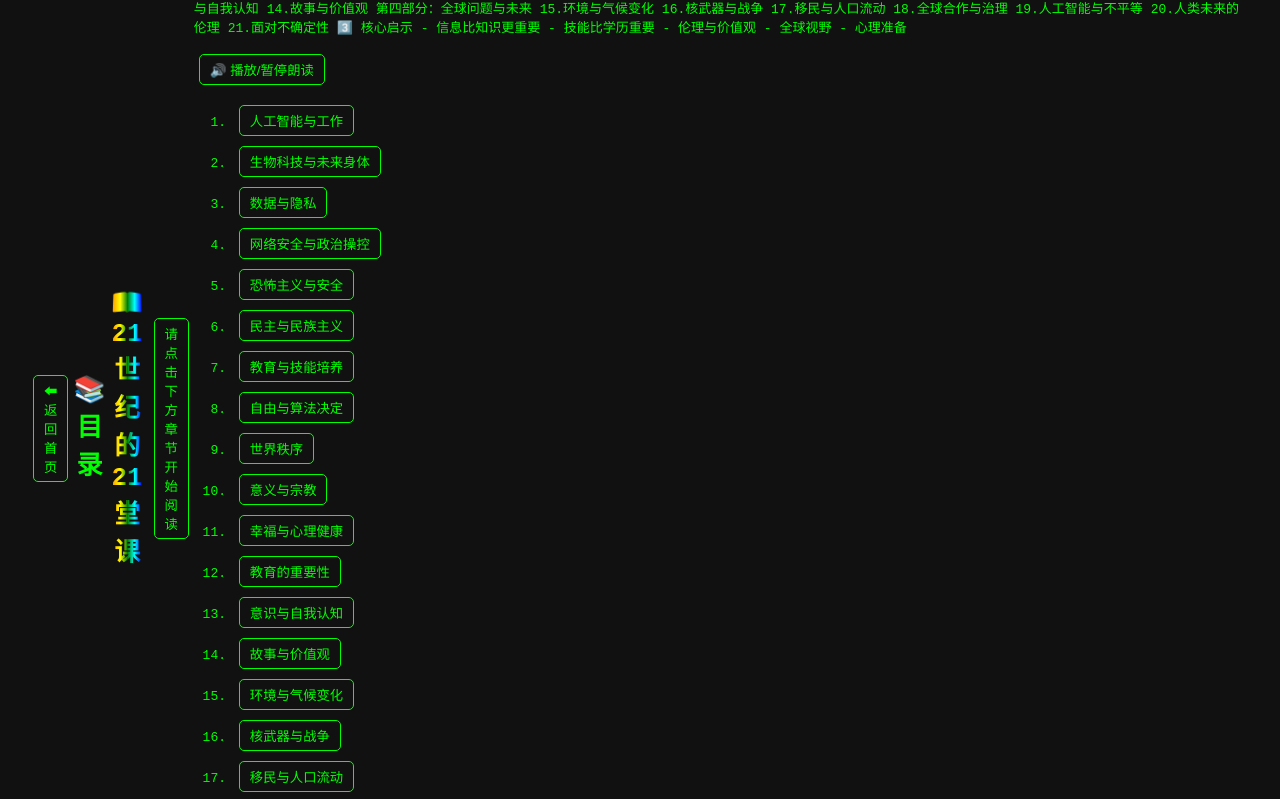
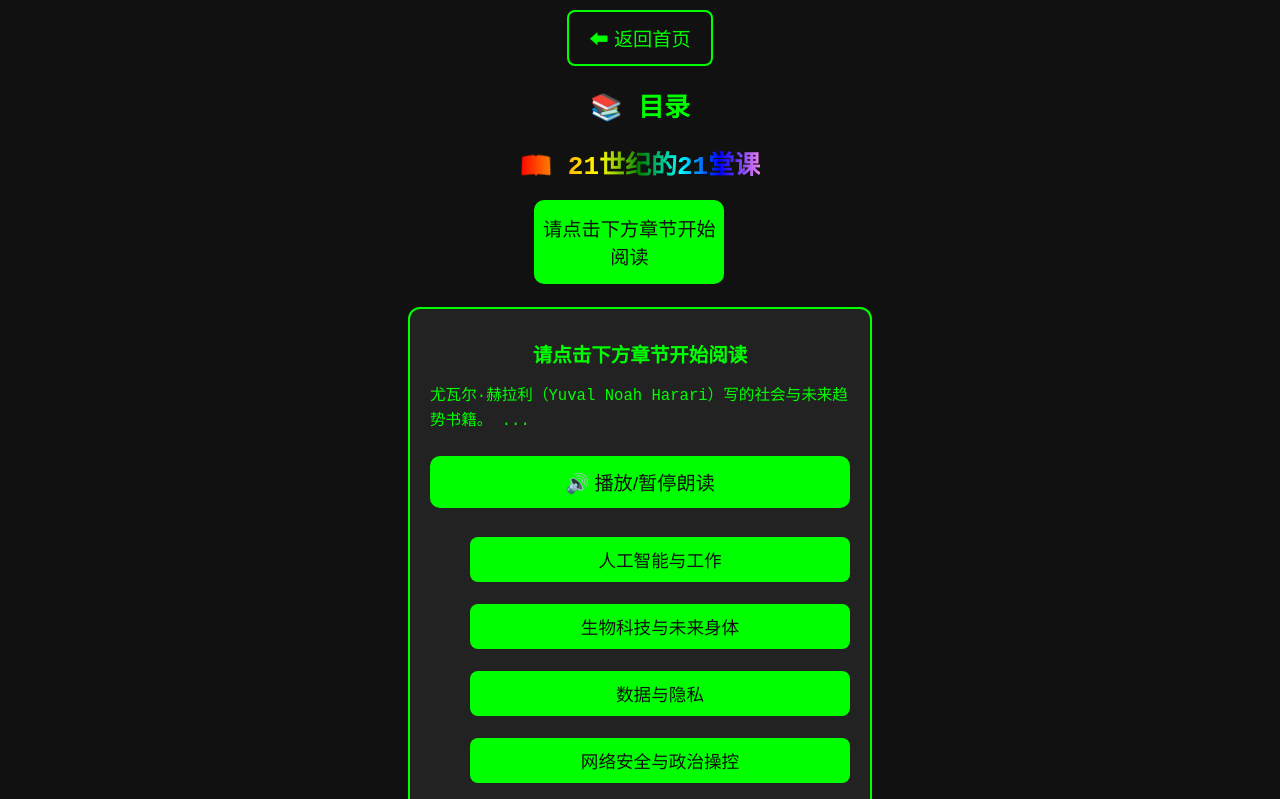
Before and after one commit to TshaajHuamTsaab/qishurxx, a plain HTML site: page library.html in a window 1280 px wide. Both pictures are taken after a click on the button "请点击下方章节开始阅读". Shown: the top 799 px of the page. Drawn offline with Linux system fonts and the light colour scheme.

Commit message:
Add files via upload

```diff
--- a/library.html
+++ b/library.html
@@ -2,75 +2,127 @@
 <html lang="zh-CN">
 <head>
 <meta charset="UTF-8">
+<meta name="viewport" content="width=device-width, initial-scale=1.0">
 <title>电子书库</title>
 <style>
-
+  /* 全局 */
   body {
     background: #111;
     color: #0f0;
     font-family: monospace;
+    margin: 0;
+    padding: 0;
     display: flex;
-    justify-content: center;
+    flex-direction: column;
     align-items: center;
-    height: 100vh;
+    min-height: 100vh;
+    width: 100vw;
   }
 
-  .book-card {
+  h1, h2 {
+    text-align: center;
+    margin: 10px 0;
+  }
+
+  /* 返回首页按钮 */
+  #back-btn {
+    margin: 10px;
+    padding: 12px 20px;
+    font-size: 1.2em;
+    background: #111;
+    color: #0f0;
+    border: 2px solid #0f0;
+    border-radius: 8px;
+    cursor: pointer;
+  }
+  #back-btn:hover {
+    background: #0f0;
+    color: #111;
+  }
+
+  /* 彩虹书名 */
+  .rainbow-text {
+    font-size: 2em;
+    font-weight: bold;
+    background: linear-gradient(90deg, red, orange, yellow, green, cyan, blue, violet);
+    -webkit-background-clip: text;
+    color: transparent;
+    margin: 10px 0;
+  }
+
+  /* 书籍列表按钮 */
+  #books-list button {
+    width: 90%;
+    max-width: 400px;
+    font-size: 1.2em;
+    padding: 14px 0;
+    margin: 8px 0;
+    background: #0f0;
+    color: #111;
+    border: none;
+    border-radius: 10px;
+    cursor: pointer;
+  }
+  #books-list button:hover {
+    background: #0c0;
+  }
+
+  /* 书籍介绍区 */
+  #book-intro {
+    display: none;
+    width: 90%;
+    max-width: 420px;
     background: #222;
     border: 2px solid #0f0;
     border-radius: 12px;
     padding: 20px;
-    width: 400px;
-    text-align: center;
+    margin-top: 15px;
   }
 
-  /* 书名：最大 */
-  .book-card h1 {
-    margin: 0 0 10px 0;
-    font-size: 2em; /* 可以再调大一点 */
+  #book-intro p {
+    font-size: 1.2em;
+    line-height: 1.6;
+    margin-bottom: 15px;
   }
 
-  /* 描述文字：比按钮大一点，但比书名小 */
-  .book-card p {
-    line-height: 1.4;
-    font-size: 1.1em;
-    margin-bottom: 20px;
-  }
-
-  /* 按钮：最小 */
-  .book-card button {
-    padding: 8px 16px;
+  #book-intro button {
+    width: 100%;
+    padding: 12px 0;
+    margin: 8px 0;
+    font-size: 1.2em;
     background: #0f0;
     color: #111;
     border: none;
-    border-radius: 6px;
+    border-radius: 10px;
     cursor: pointer;
-    font-size: 1em;
   }
-
-  .book-card button:hover {
+  #book-intro button:hover {
     background: #0c0;
   }
 
-  /* 彩虹书名 */
-  .rainbow-text {
-    background: linear-gradient(90deg, red, orange, yellow, green, cyan, blue, violet);
-    -webkit-background-clip: text;
-    color: transparent;
+  /* 章节列表 */
+  #chapter-list li {
+    list-style: none;
+    margin: 6px 0;
+  }
+  #chapter-list li button {
+    width: 100%;
+    font-size: 1.1em;
+    padding: 10px 0;
+    border-radius: 8px;
   }
 
-
-body { background:#111; color:#0f0; font-family: monospace; padding:20px; }
-h1,h2{text-align:center;}
-button { margin:5px; padding:5px 10px; background:#111; color:#0f0; border:1px solid #0f0; cursor:pointer; border-radius:5px;}
-button:hover { background:#0f0; color:#111;}
-#book-intro { margin-top:20px; }
-#chapter-list { margin-top:10px; }
+  /* 响应式调整：小屏幕字体稍微调大 */
+  @media (max-width: 420px) {
+    .rainbow-text { font-size: 1.6em; }
+    #books-list button { font-size: 1.1em; padding: 12px 0; }
+    #book-intro p { font-size: 1.1em; }
+    #book-intro button { font-size: 1.1em; padding: 10px 0; }
+  }
 </style>
 </head>
 <body>
 
-<!-- 返回首页按钮 -->
 <button id="back-btn" onclick="window.location.href='books.html'">⬅ 返回首页</button>
 
 <h1>📚 目录</h1>
@@ -80,12 +132,11 @@
 <div id="books-list"></div>
 
 <!-- 书籍介绍和章节目录 -->
-<div id="book-intro" style="display:none;">
+<div id="book-intro">
   <h2 id="book-title"></h2>
   <p id="book-description"></p>
 
-  <audio id="introAudio" src="assets/book1/"></audio>
-  <!-- 播放/暂停按钮 -->
+  <audio id="introAudio"></audio>
   <button onclick="toggleAudio()">🔊 播放/暂停朗读</button>
 
   <ol id="chapter-list"></ol>
@@ -93,95 +144,22 @@
 </div>
 
 <script>
-function toggleAudio() {
-  const audio = document.getElementById("introAudio");
-  if (audio.paused) {
-    audio.play().catch(err => {
-      console.error("播放失败:", err);
-    });
-  } else {
-    audio.pause();
-  }
-}
-// 书籍数据
+let audio = null;
+
 const books = [
   {
     id: 'book1',
     title: '请点击下方章节开始阅读',
-    description: `尤瓦尔·赫拉利（Yuval Noah Harari）写的社会与未来趋势书籍。
-这本书探讨了现代社会、科技、人类未来、政治与个人生存等方面的问题。
-
-1️⃣ 全书主题概览
-核心问题：在快速变化的21世纪，哪些知识、技能、思维模式对个人和社会最重要？
-关注方向：
-- 科技与人工智能的冲击
-- 全球化与民族主义的碰撞
-- 信息时代的假新闻与数据操控
-- 人类自我认知、幸福与伦理挑战
-
-2️⃣ 21堂课内容概览
-第一部分：科技与人类未来
-1.人工智能与工作
-2.生物科技与未来身体
-3.数据与隐私
-4.网络安全与政治操控
-
-第二部分：政治与社会
-5.恐怖主义与安全
-6.民主与民族主义
-7.教育与技能培养
-8.自由与算法决定
-9.世界秩序
-
-第三部分：生活与认知
-10.意义与宗教
-11.幸福与心理健康
-12.教育的重要性
-13.意识与自我认知
-14.故事与价值观
-
-第四部分：全球问题与未来
-15.环境与气候变化
-16.核武器与战争
-17.移民与人口流动
-18.全球合作与治理
-19.人工智能与不平等
-20.人类未来的伦理
-21.面对不确定性
-
-3️⃣ 核心启示
-- 信息比知识更重要
-- 技能比学历重要
-- 伦理与价值观
-- 全球视野
-- 心理准备`,
+    description: `尤瓦尔·赫拉利（Yuval Noah Harari）写的社会与未来趋势书籍。 ...`,
     chapters: [
-      '人工智能与工作',
-      '生物科技与未来身体',
-      '数据与隐私',
-      '网络安全与政治操控',
-      '恐怖主义与安全',
-      '民主与民族主义',
-      '教育与技能培养',
-      '自由与算法决定',
-      '世界秩序',
-      '意义与宗教',
-      '幸福与心理健康',
-      '教育的重要性',
-      '意识与自我认知',
-      '故事与价值观',
-      '环境与气候变化',
-      '核武器与战争',
-      '移民与人口流动',
-      '全球合作与治理',
-      '人工智能与不平等',
-      '人类未来的伦理',
-      '面对不确定性'
+      '人工智能与工作','生物科技与未来身体','数据与隐私','网络安全与政治操控',
+      '恐怖主义与安全','民主与民族主义','教育与技能培养','自由与算法决定',
+      '世界秩序','意义与宗教','幸福与心理健康','教育的重要性','意识与自我认知',
+      '故事与价值观','环境与气候变化','核武器与战争','移民与人口流动',
+      '全球合作与治理','人工智能与不平等','人类未来的伦理','面对不确定性'
     ]
   }
 ];
-
-let audio = null;
 
 // 渲染书籍列表
 const booksListDiv = document.getElementById('books-list');
@@ -198,41 +176,30 @@
   document.getElementById('book-title').textContent = book.title;
   document.getElementById('book-description').textContent = book.description;
 
-  // 渲染章节
   const chapterList = document.getElementById('chapter-list');
   chapterList.innerHTML = '';
-  book.chapters.forEach((chapter, i)=>{
+  book.chapters.forEach((chapter,i)=>{
     const li = document.createElement('li');
     const btn = document.createElement('button');
     btn.textContent = chapter;
-    btn.onclick = () => goToChapter(book.id, i+1);
+    btn.onclick = ()=> goToChapter(book.id, i+1);
     li.appendChild(btn);
     chapterList.appendChild(li);
   });
 
-  // 初始化音频（朗读文件名按 bookId-chapter.mp3）
-  if(audio){
-    audio.pause();
-    audio = null;
-  }
-  audio = new Audio(`assets/${book.id}/zh/chapter1.mp3`); // 默认第1章
+  if(audio){ audio.pause(); audio = null; }
+  audio = new Audio(`assets/${book.id}/zh/chapter1.mp3`);
 }
 
-// 关闭介绍
 function closeIntro(){
-  document.getElementById('book1-intro.mp3').style.display = 'none';
-  if(audio){ audio.pause(); audio = null; }
+  document.getElementById('book-intro').style.display = 'none';
+  if(audio){ audio.pause(); audio=null; }
 }
 
-// 播放/暂停音频
 function toggleAudio(){
-  if(audio){
-    if(audio.paused) audio.play();
-    else audio.pause();
-  }
+  if(audio){ audio.paused ? audio.play() : audio.pause(); }
 }
 
-// 跳转到阅读器
 function goToChapter(bookId, chapterNum){
   window.location.href = `reader.html?book=${bookId}&chapter=${chapterNum}&lang=zh`;
 }
```
Also changed, not shown: books.html (+1 -1 lines), index.html (+1 -1 lines).
